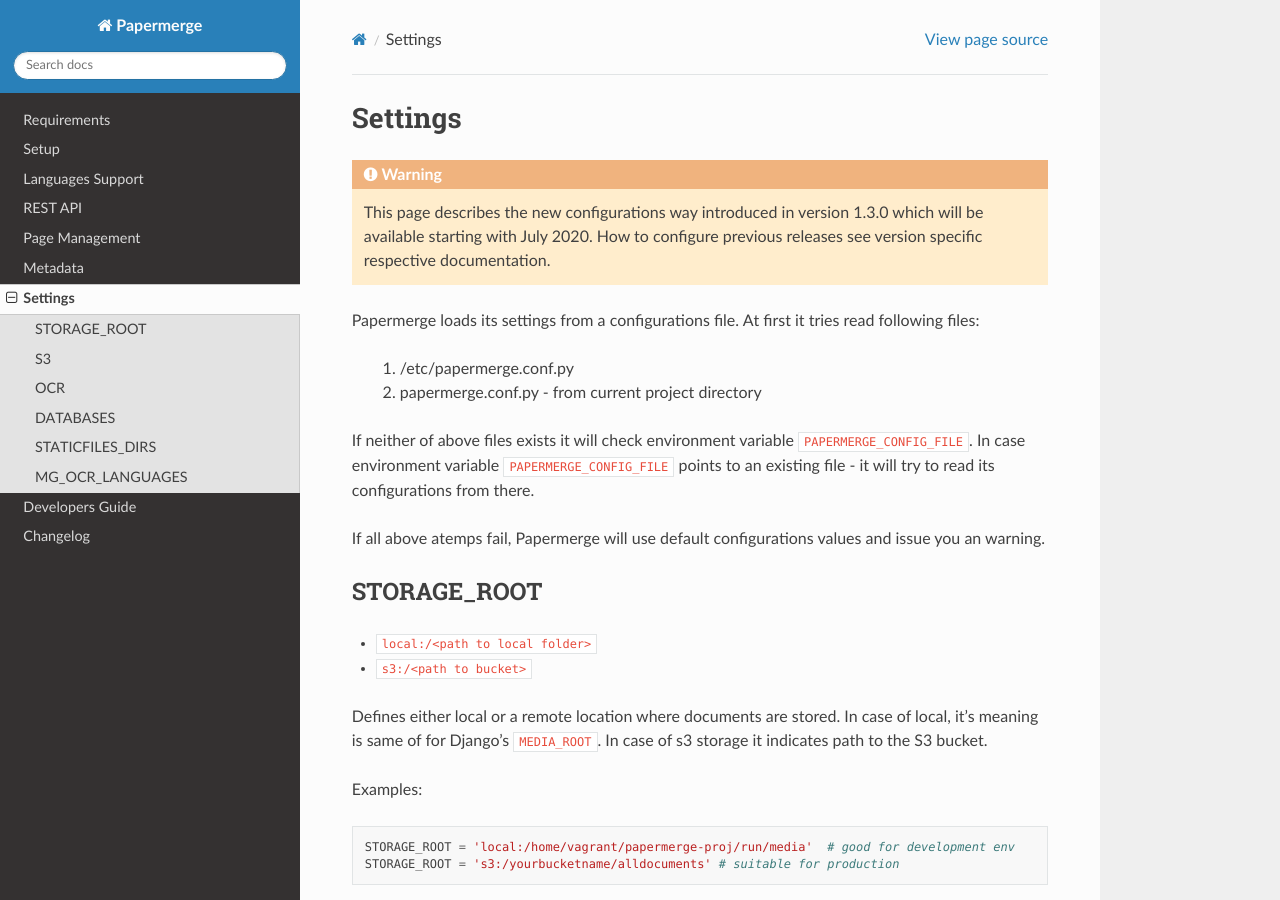
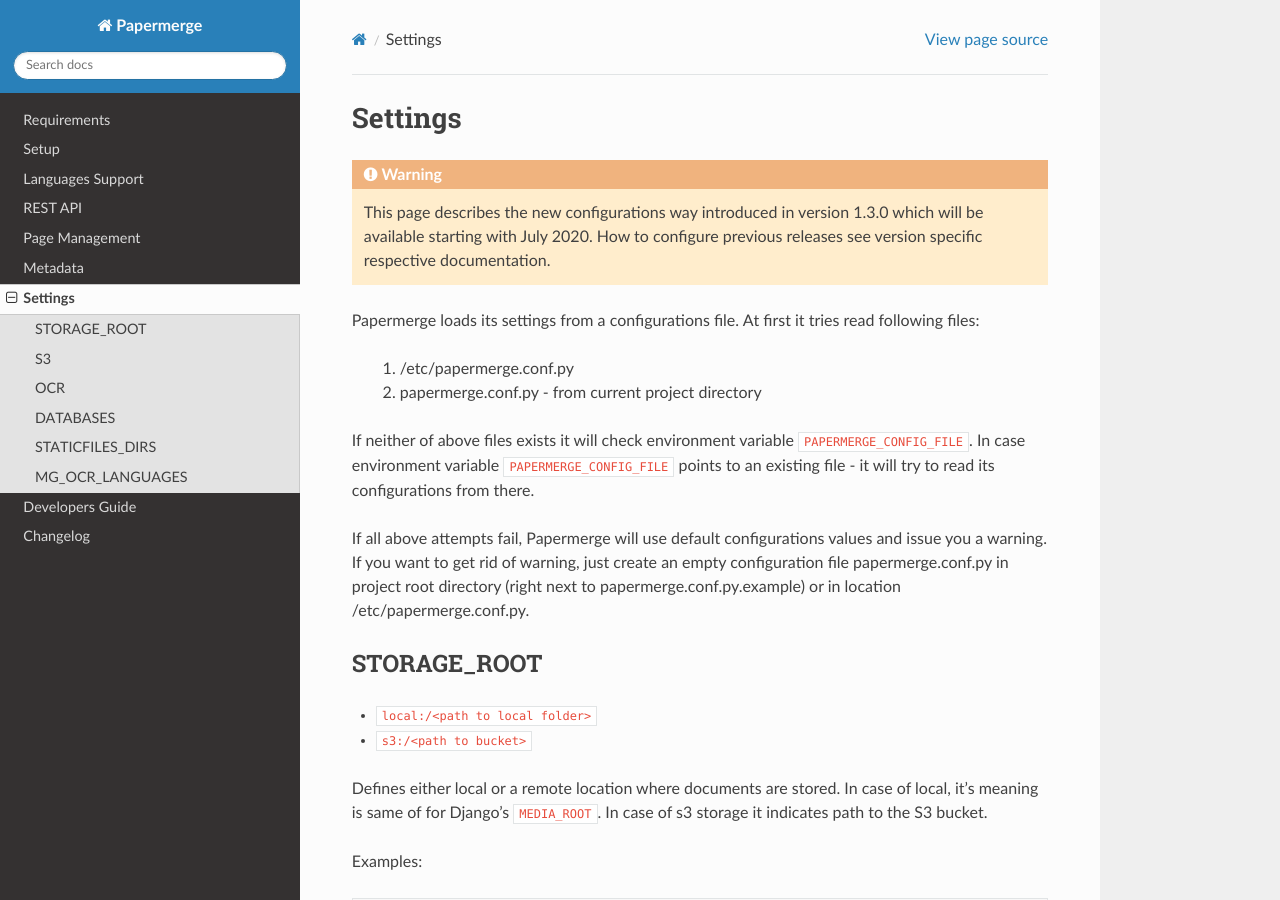
Before and after one commit to ciur/papermerge, a Sphinx documentation site: the page built from docs/source/settings.rst, in a window 1280 px wide and 900 px high. Built offline with Sphinx 7.4.7 and the Read the Docs theme 2.0.0, drawn with Linux system fonts in a browser that asks for light colours.

Commit message:
settings documentation.

```diff
--- a/docs/source/settings.rst
+++ b/docs/source/settings.rst
@@ -17,7 +17,9 @@
 ``PAPERMERGE_CONFIG_FILE`` points to an existing file - it will try to read
 its configurations from there.
 
-If all above atemps fail, Papermerge will use default configurations values and issue you an warning.
+If all above attempts fail, Papermerge will use default configurations values
+and issue you a warning. If you want to get rid of warning, just create an
+empty configuration file papermerge.conf.py in project root directory (right next to papermerge.conf.py.example) or in location /etc/papermerge.conf.py.
 
 
 .. _STORAGE_ROOT:
```
